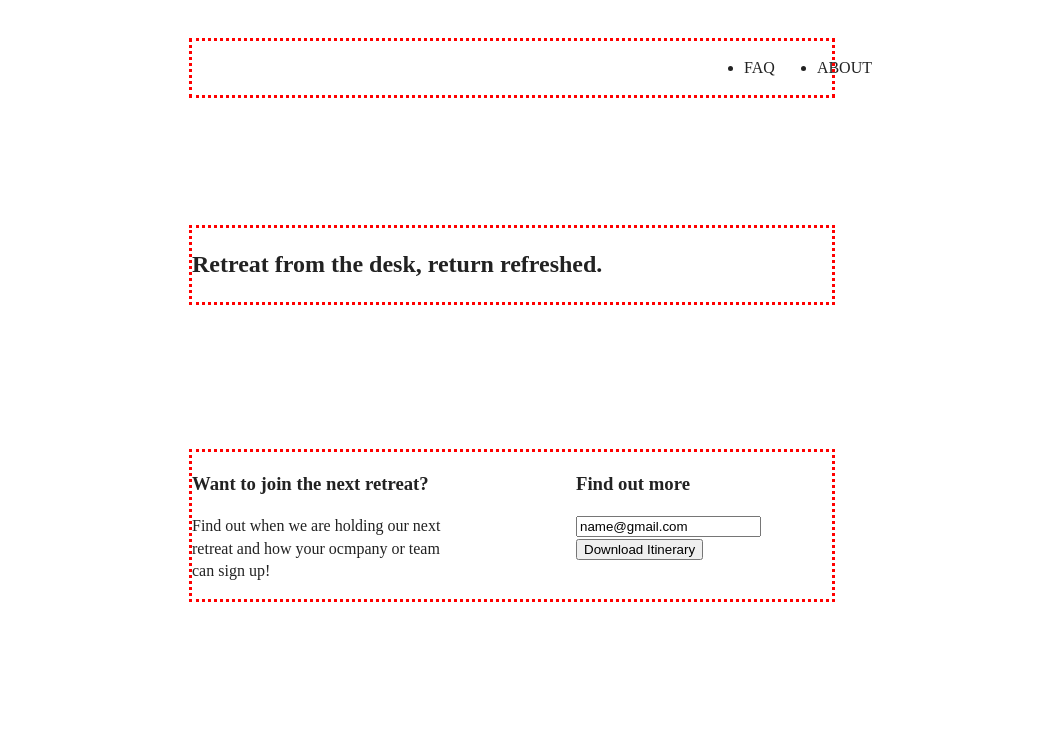
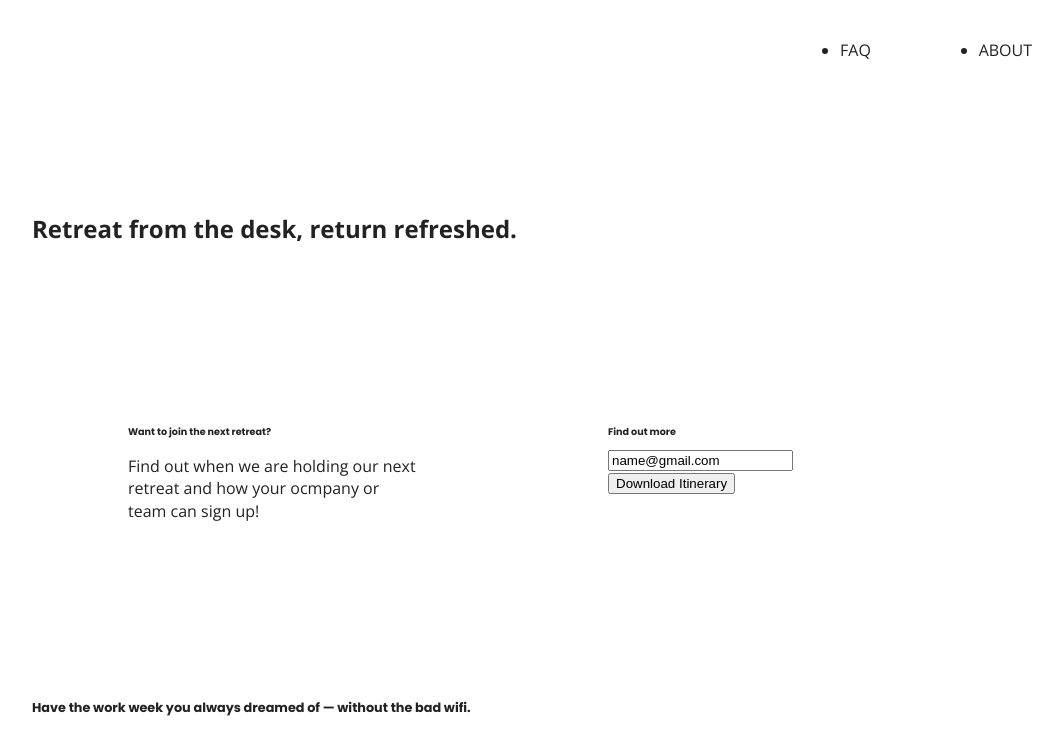
Before and after one commit to prime-mcgowan/unplugged, a website built with webpack: page index.html in a window 1280 px wide. Shown: the top 744 px of the page, without its empty margins (128-1191 px from the left). Built offline with nearby package versions, Linux system fonts and the light colour scheme.

Commit message:
tablet and desktop media querries written

```diff
--- a/css/style.css
+++ b/css/style.css
@@ -84,8 +84,52 @@ textarea {
    Author's custom styles
    ========================================================================== */
 
+/* General Styles */
+
+/* 1em = 16px */
+html {
+  font-size: 1rem;
+}
+
+body {
+  font-family: "Open Sans", sans-serif;
+  font-size: 1em;
+}
+
+ul,
+ol {
+}
+
+a {
+  color: #e2e3ed;
+  text-decoration: none;
+}
+
+h2 {
+  font-family: "Poppins", sans-serif;
+  font-size: 0.8em;
+}
+
+h3,
+h4 {
+  font-family: "Poppins", sans-serif;
+  font-size: 0.6em;
+}
+
+p {
+}
+
+img {
+}
+
+figure {
+}
+
+address {
+}
+
 .content-wrapper {
-  outline: 3px dotted red;
+  /* outline: 3px dotted red; */
   width: 90%;
   margin: 50px 0;
 }
@@ -338,6 +382,11 @@ aside {
    Modify as content requires.
    ========================================================================== */
 
+/* ====================================================
+   AUTHOR MEDIA QUERIES
+   ==================================================== */
+
+/* ======== TABLET  ======== */
 @media only screen and (min-width: 768px) {
   /* Tablet styles here */
 
@@ -349,7 +398,6 @@ aside {
 }
 
 /* Header */
-
 header {
   padding: 33px 0;
 }
@@ -374,7 +422,6 @@ header nav ul {
 /* Hero area */
 
 /* Aside */
-
 aside .content-wrapper {
   margin: 50px 0;
   display: flex;
@@ -389,7 +436,6 @@ aside .content-wrapper .form {
 }
 
 /* Features */
-
 .features article {
   display: flex;
   align-items: center;
@@ -402,7 +448,6 @@ aside .content-wrapper .form {
 }
 
 /* Reviews */
-
 .reviews article {
   display: flex;
   justify-content: space-between;
@@ -413,7 +458,6 @@ aside .content-wrapper .form {
 }
 
 /* Footer */
-
 footer .content-wrapper {
   width: 65%;
 }
@@ -433,7 +477,6 @@ footer .copyright {
 }
 
 /* About */
-
 .misston-content {
   display: flex;
   justify-content: space-between;
@@ -456,7 +499,6 @@ footer .copyright {
 }
 
 /* FAQ */
-
 .faq .content-wrapper {
   display: flex;
   justify-content: space-between;
@@ -470,8 +512,62 @@ footer .copyright {
   width: 100%;
 }
 
+/* ======== Desktop ======== */
+/* Desktop styles here */
 @media only screen and (min-width: 1200px) {
   /* Desktop styles here */
+
+  /* General styles */
+
+  .content-wrapper {
+    max-width: 960px;
+  }
+
+  /* Header */
+  header {
+    padding: 15px 0;
+  }
+
+  /* Hero */
+  .hero-area h1 {
+    width: 80%;
+  }
+
+  /* Aside */
+  aside .content-wrapper {
+    justify-content: space-around;
+  }
+
+  aside .content-wrapper .form-description,
+  aside .content-wrapper .form {
+    width: 30%;
+  }
+
+  /* Features */
+
+  .features h2 {
+    width: 90%;
+  }
+
+  .features article {
+    flex-basis: 33%;
+  }
+
+  /* Reviews */
+  .reviews article div {
+    width: 42%;
+  }
+
+  /* About */
+  .mission h2,
+  .contact-section .content-wrapper {
+    width: 95%;
+  }
+
+  /* FAQ */
+  .faq h2 {
+    width: 100%;
+  }
 }
 
 /* ==========================================================================
--- a/index.html
+++ b/index.html
@@ -5,6 +5,13 @@
     <meta name="viewport" content="width=device-width, initial-scale=1" />
     <title>Unplugged Retreat</title>
     <link rel="stylesheet" href="css/style.css" />
+
+    <!-- Google Fonts -->
+    <link
+      href="https://fonts.googleapis.com/css?family=Open+Sans:400,700|Poppins:500,700"
+      rel="stylesheet"
+    />
+
     <meta name="description" content="" />
 
     <meta property="og:title" content="" />
```
Also changed, not shown: about/index.html (+3 -0 lines), faq/index.html (+7 -0 lines).
